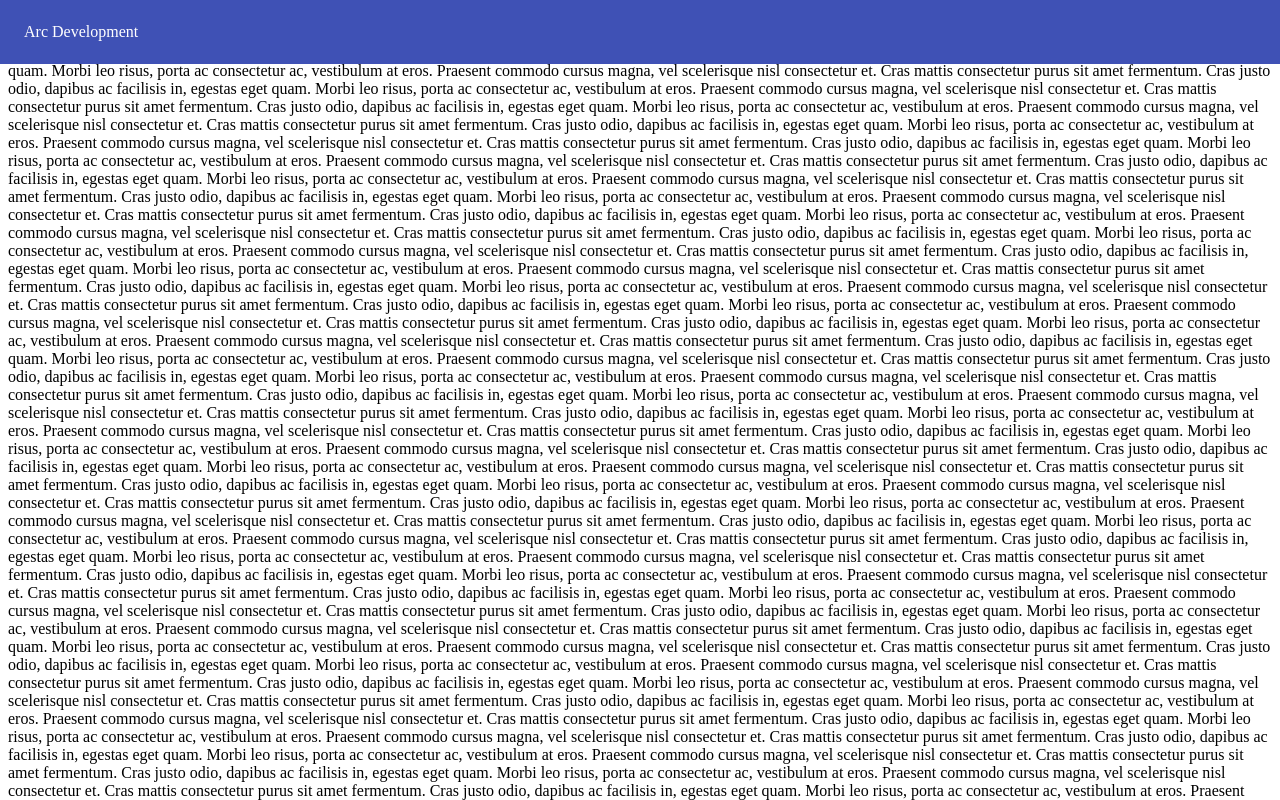
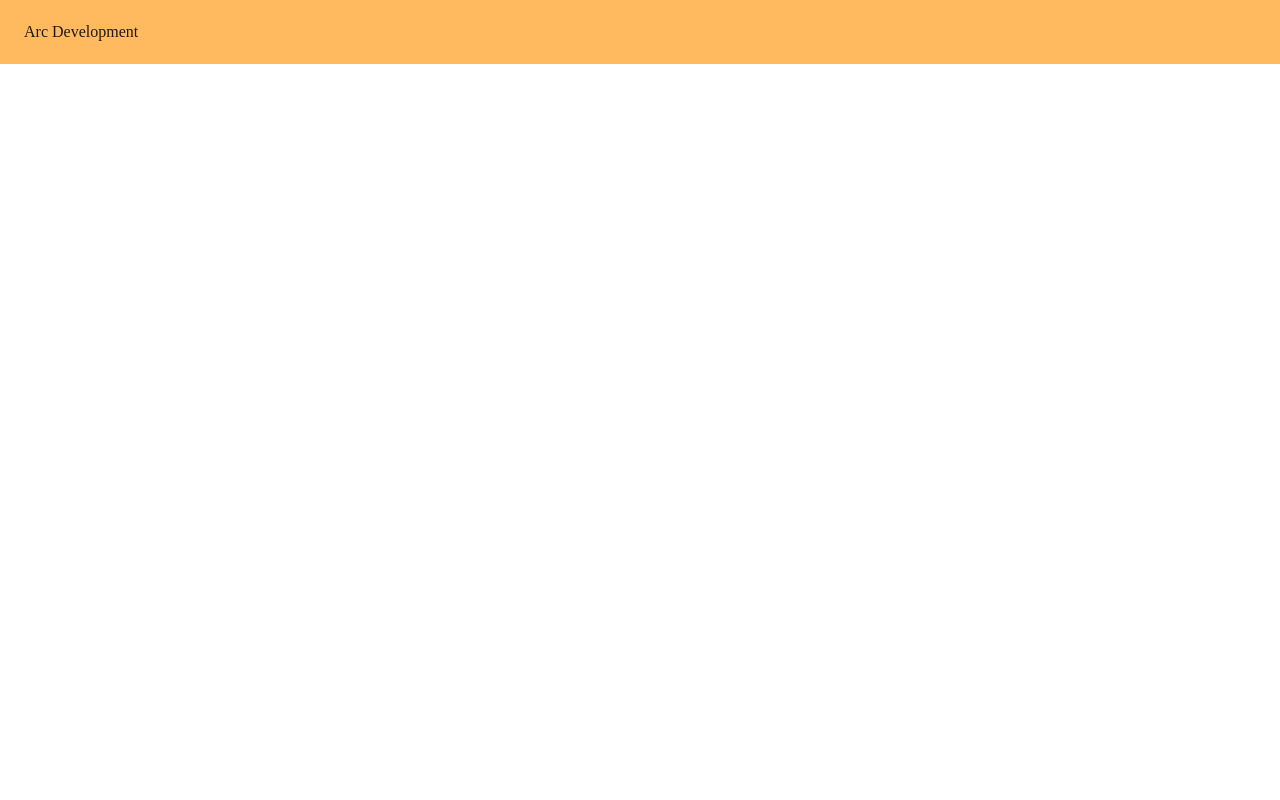
Before and after one commit to Moazam05/Material-Ui-Website, a React (Create React App) app: page / in a window 1280 px wide. Shown: the top 800 px of the page. Built offline with nearby package versions, Linux system fonts and the light colour scheme.

Commit message:
AppBar Styling

```diff
--- a/package.json
+++ b/package.json
@@ -4,6 +4,7 @@
   "private": true,
   "dependencies": {
     "@material-ui/core": "^4.11.2",
+    "@material-ui/styles": "^4.11.2",
     "@testing-library/jest-dom": "^5.11.6",
     "@testing-library/react": "^11.2.2",
     "@testing-library/user-event": "^12.6.0",
--- a/src/components/App.js
+++ b/src/components/App.js
@@ -1,19 +1,15 @@
 import React, { Component } from 'react';
 import Header from './ui/Header';
+import { ThemeProvider } from '@material-ui/core/styles';
+import theme from './ui/Theme';
 
 class App extends Component {
   render() {
     return (
       <>
-        <Header />
-        {[...new Array(120)]
-          .map(
-            () => `Cras mattis consectetur purus sit amet fermentum.
-Cras justo odio, dapibus ac facilisis in, egestas eget quam.
-Morbi leo risus, porta ac consectetur ac, vestibulum at eros.
-Praesent commodo cursus magna, vel scelerisque nisl consectetur et.`
-          )
-          .join('\n')}
+        <ThemeProvider theme={theme}>
+          <Header />
+        </ThemeProvider>
       </>
     );
   }
--- a/src/components/ui/Header.js
+++ b/src/components/ui/Header.js
@@ -21,7 +21,7 @@
   return (
     <>
       <ElevationScroll>
-        <AppBar position='fixed'>
+        <AppBar position='fixed' color='secondary'>
           <Toolar>Arc Development</Toolar>
         </AppBar>
       </ElevationScroll>
--- /dev/null
+++ b/src/components/ui/Theme.js
@@ -0,0 +1,21 @@
+import { createMuiTheme } from '@material-ui/core/styles';
+
+const arcBlue = '#0B72B9';
+const arcOrange = '#FFBA60';
+
+export default createMuiTheme({
+  palette: {
+    common: {
+      blue: `${arcBlue}`,
+      orange: `${arcOrange}`,
+    },
+
+    primary: {
+      main: `${arcBlue}`,
+    },
+
+    secondary: {
+      main: `${arcOrange}`,
+    },
+  },
+});
```
Also changed, not shown: 2 other files (tests, documents, lock files or other folders).
